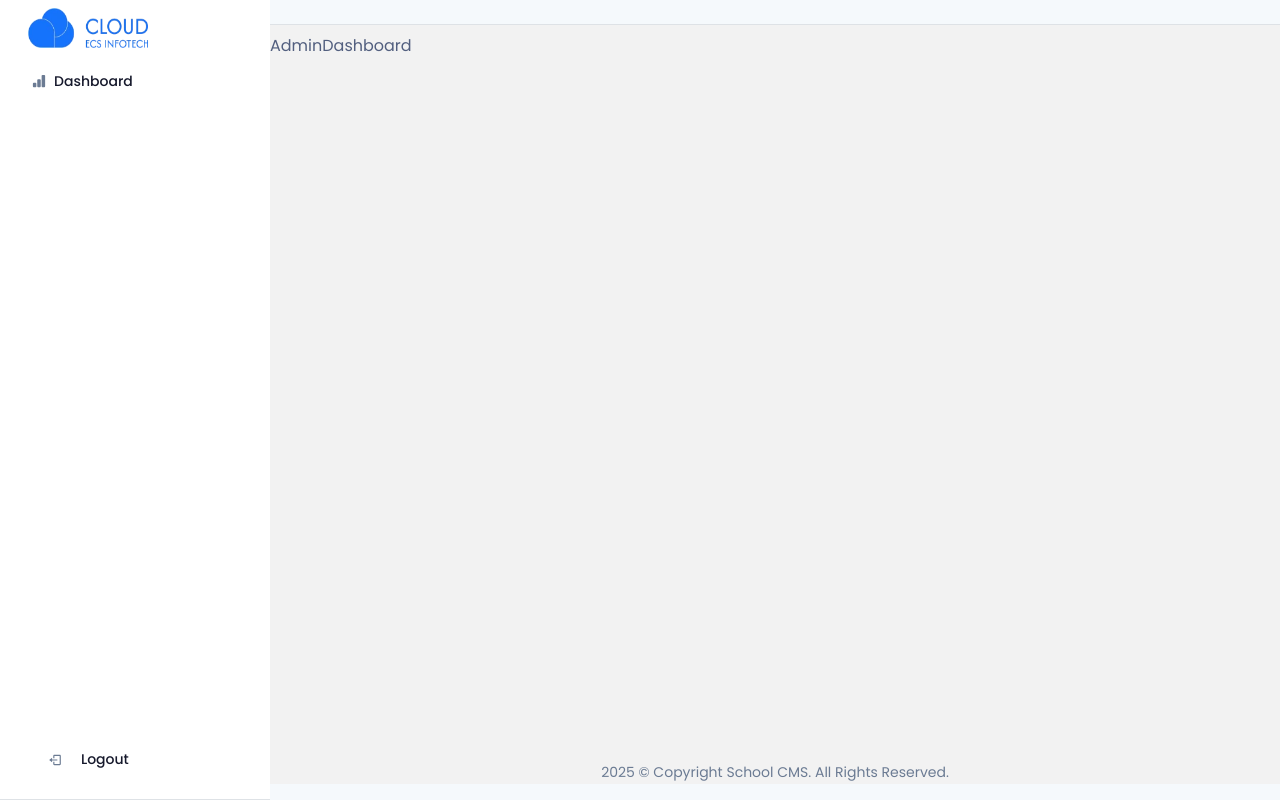
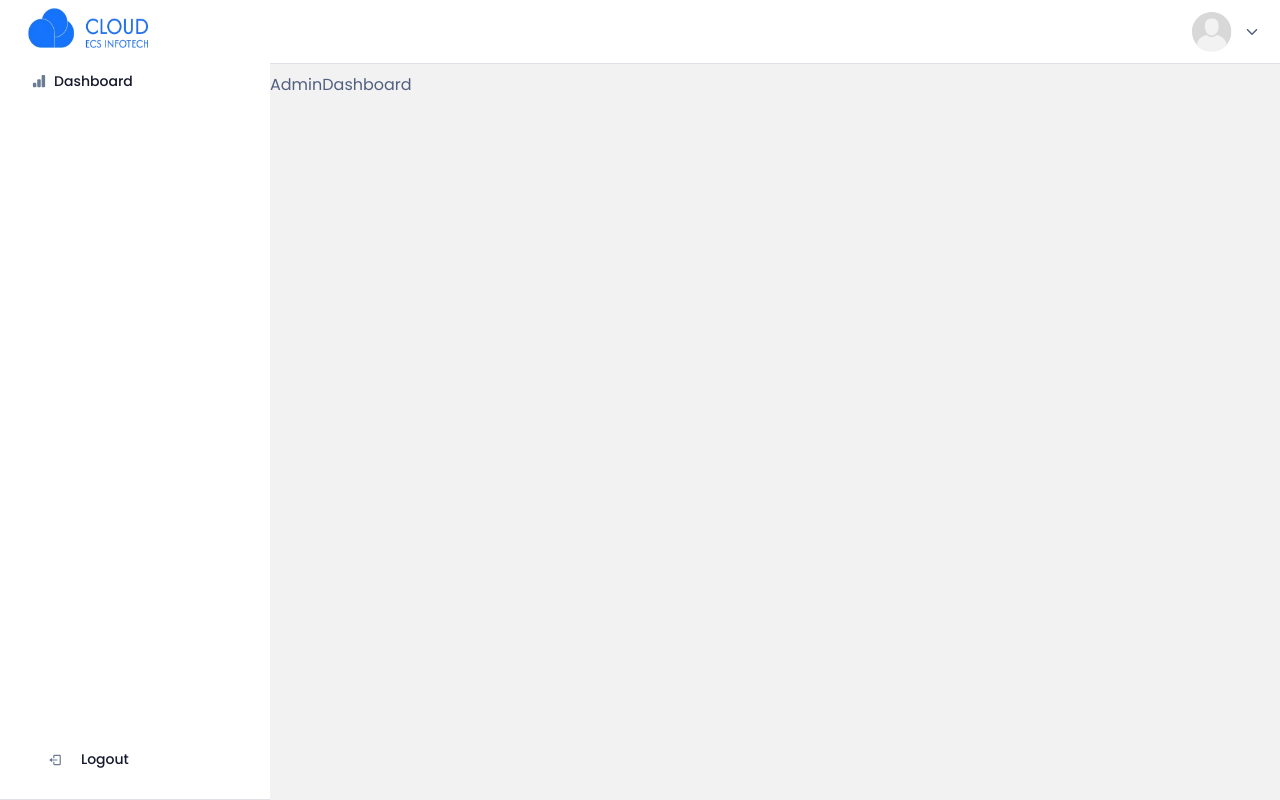
Before and after one commit to Chandru0811/school_cms, a React (Vite) app: page / in a window 1280 px wide. Both pictures are taken after typing "name@example.com", "Sample123" into the empty fields and a click on the button "Login". Built offline with nearby package versions, Linux system fonts and the light colour scheme.

Commit message:
Profile icon added

```diff
--- a/src/components/admin/AdminHeader.jsx
+++ b/src/components/admin/AdminHeader.jsx
@@ -1,22 +1,138 @@
+import { useEffect, useRef, useState } from "react";
+import user from "../../assets/images/user_profile.svg";
+import { Link, useNavigate } from "react-router-dom";
+import { IoIosArrowDown } from "react-icons/io";
+import PropTypes from "prop-types";
+import { IoHomeOutline, IoSettingsOutline } from "react-icons/io5";
+import { TbLogout2 } from "react-icons/tb";
+import { GoPencil } from "react-icons/go";
 
-const AdminHeader = () => {
+function AdminHeader({ handleLogout }) {
+  const navigate = useNavigate();
+  const [isDropdownOpen, setIsDropdownOpen] = useState(false);
+  const user_name = localStorage.getItem("helperlah_name");
+  const dropdownRef = useRef(null);
+
+  const handelLogOutClick = () => {
+    handleLogout();
+    navigate("/");
+  };
+
+  const toggleDropdown = () => {
+    setIsDropdownOpen((prev) => !prev);
+  };
+
+  useEffect(() => {
+    const handleClickOutside = (event) => {
+      if (dropdownRef.current && !dropdownRef.current.contains(event.target)) {
+        setIsDropdownOpen(false);
+      }
+    };
+
+    document.addEventListener("mousedown", handleClickOutside);
+    return () => document.removeEventListener("mousedown", handleClickOutside);
+  }, []);
+
   return (
-    <header className="border-bottom py-3 sticky-top-header">
+    <header
+      className="border-bottom py-3 sticky-top"
+      style={{ backgroundColor: "#fff" }}
+    >
       <div className="container-fluid">
         <div className="mb-npx">
           <div className="row align-items-center">
-          <div className="col-sm-6 col-12 mb-4 mb-sm-0 admin-settings">
+            <div className="col-sm-6 col-12 mb-4 mb-sm-0 admin-settings"></div>
+            <div className="col-sm-6 col-12 text-sm-end">
+              <div className="mx-n1 position-relative" ref={dropdownRef}>
+                <span style={{ cursor: "pointer" }} onClick={toggleDropdown}>
+                  {/* <FaBell className="me-3" style={{ color: "#8b99b5" }} /> */}
+                  <img
+                    src={user}
+                    className="img-fluid header-user"
+                    alt="User"
+                    width={40}
+                    data-bs-toggle="tooltip"
+                    data-bs-placement="bottom"
+                    title="Shop"
+                    style={{ cursor: "pointer" }}
+                  />
+                  <span
+                    style={{
+                      marginLeft: "8px",
+                      fontWeight: "500",
+                    }}
+                  >
+                    {user_name}
+                  </span>
+                  <IoIosArrowDown
+                    style={{ fontSize: "16px" }}
+                    className={`ms-1 ${isDropdownOpen ? "rotate-icon" : ""}`}
+                  />
+                </span>
+
+                {isDropdownOpen && (
+                  <div className="dropdown-menu show position-absolute end-0 mt-2">
+                    <div
+                      className="dropdown-item"
+                      style={{
+                        borderBottom: "1px solid #ddd",
+                        paddingBottom: "8px",
+                      }}
+                    >
+                      <span style={{ color: "#bfbebb" }}>
+                        Signed in as
+                        <br />
+                      </span>
+                      <span>{user_name}</span>
                     </div>
-          <div className="col-sm-6 col-12 text-sm-end">
-            <div className="mx-n1">
+                    <Link
+                      to="/settings"
+                      className="dropdown-item d-flex align-items-center"
+                    >
+                      <IoHomeOutline className="me-2" />
+                      <span>Home</span>
+                    </Link>
 
+                    <Link
+                      to="/profile"
+                      className="dropdown-item d-flex align-items-center"
+                    >
+                      <GoPencil className="me-2" />
+                      <span>Profile</span>
+                    </Link>
+                    <Link
+                      to="/settings"
+                      className="dropdown-item d-flex align-items-center"
+                    >
+                      <IoSettingsOutline className="me-2" />
+                      <span>Settings</span>
+                    </Link>
+                    <Link
+                      className="dropdown-item d-flex align-items-center"
+                      onClick={handelLogOutClick}
+                      style={{
+                        borderTop: "1px solid #ddd",
+                      }}
+                    >
+                      <TbLogout2 className="me-2" />
+                      <span
+                      >
+                        Logout
+                      </span>
+                    </Link>
+                  </div>
+                )}
               </div>
             </div>
           </div>
         </div>
       </div>
     </header>
-  )
+  );
 }
 
-export default AdminHeader
+AdminHeader.propTypes = {
+  handleLogout: PropTypes.func.isRequired,
+};
+
+export default AdminHeader;
```
Also changed, not shown: src/assets/images/user_profile.svg (added). Lines whose indentation alone changed are shown as unchanged.
